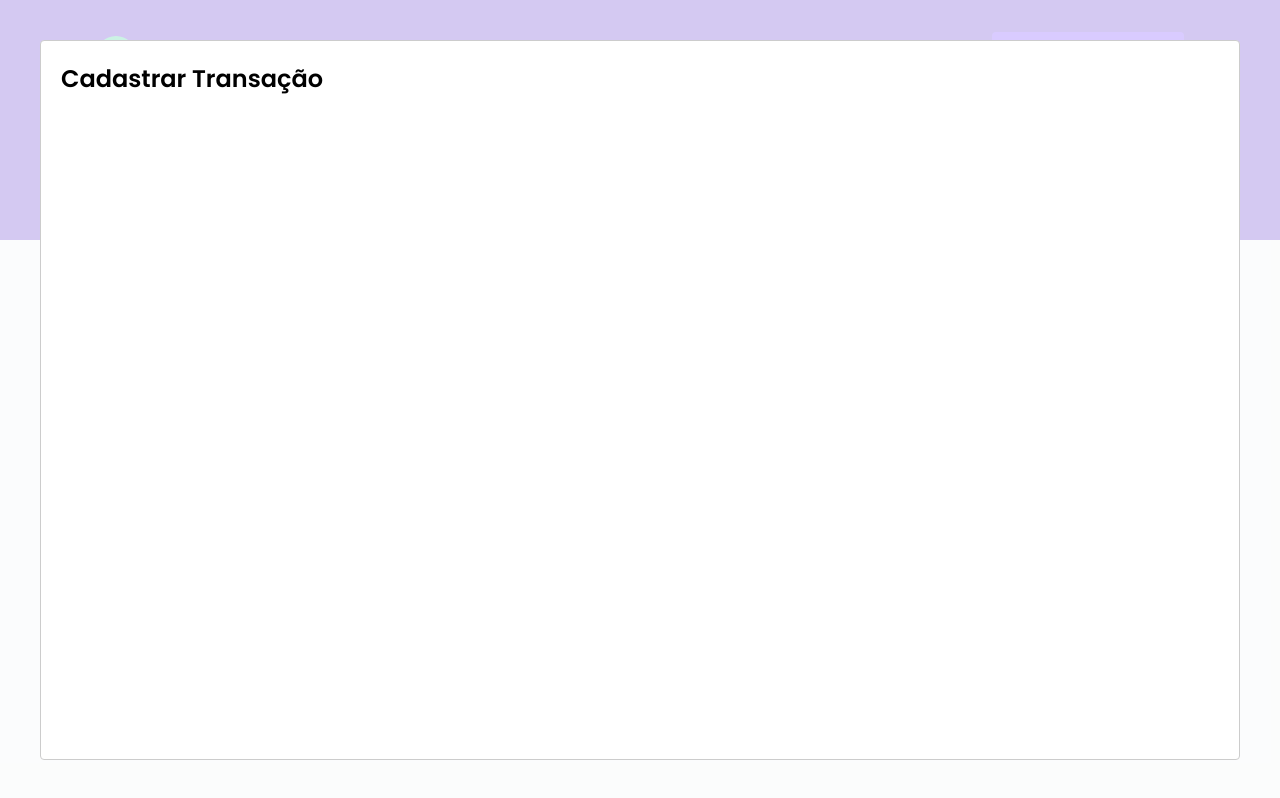
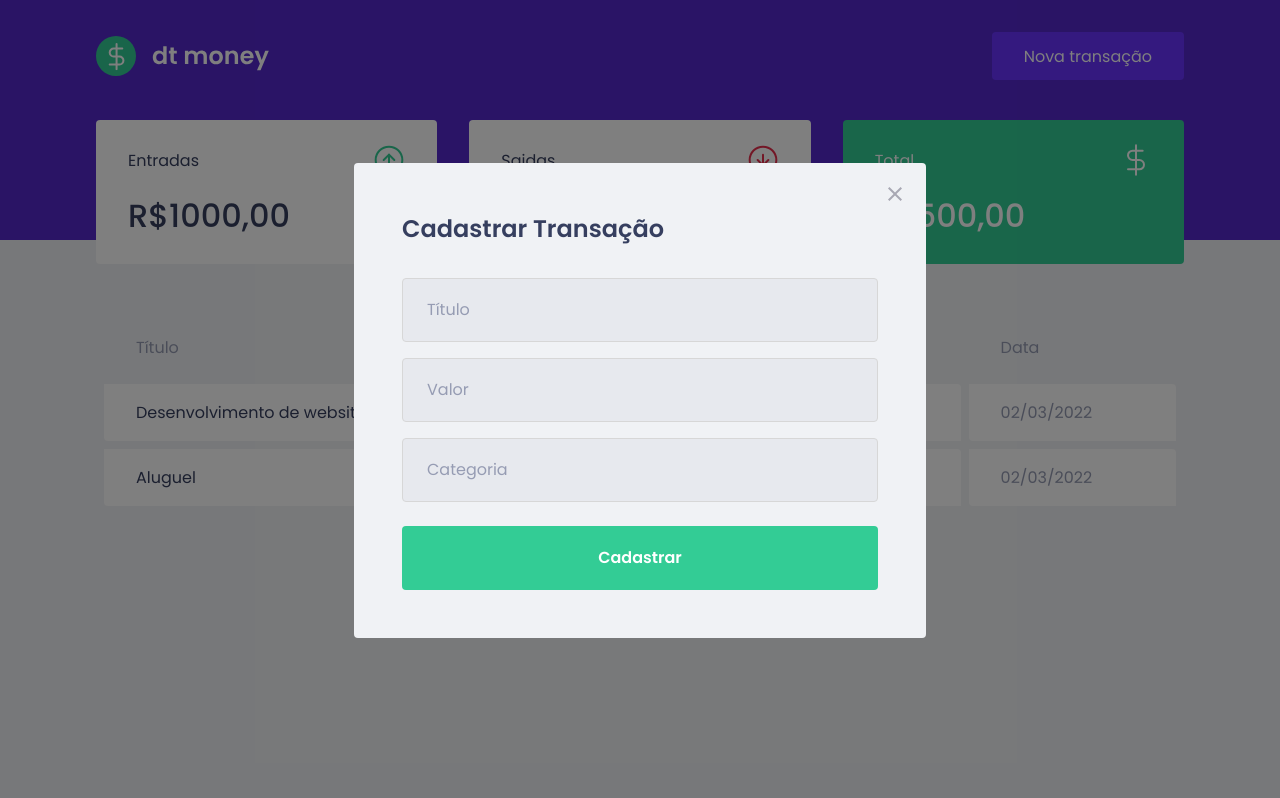
Before and after one commit to 1SyuLi/dtMoney, a React (Create React App) app: page / in a window 1280 px wide. Both pictures are taken after a click on the button "Nova transação". Built offline with nearby package versions, Linux system fonts and the light colour scheme; no server answers; what miragejs would draw is missing.

Commit message:
Modal Style

```diff
--- a/src/App.tsx
+++ b/src/App.tsx
@@ -3,6 +3,7 @@
 import { GlobalStyle } from './styles/global';
 import Modal from 'react-modal';
 import { useState } from 'react';
+import { NewTransactionModal } from './components/NewTransactionModal';
 
 
 Modal.setAppElement('#root');
@@ -25,13 +26,10 @@
       <GlobalStyle />
       <Header onOpenNewTransactionModal={handleOpenNewTransactionModal} />
       <Dashboard />
-
-      <Modal
+      <NewTransactionModal
         isOpen={isNewTransactionModalOpen}
         onRequestClose={handleCloseNewTransactionModal}
-      >
-        <h2>Cadastrar Transação</h2>
-      </Modal>
+      />
     </>
   );
 }
--- /dev/null
+++ b/src/components/NewTransactionModal/index.tsx
@@ -0,0 +1,55 @@
+import { Container } from "./styles";
+import Modal from 'react-modal';
+
+import CloseImg from '../../assets/close.svg';
+
+
+interface NewTransactionModalProps {
+    isOpen: boolean,
+    onRequestClose: () => void,
+}
+
+export function NewTransactionModal({ isOpen, onRequestClose }: NewTransactionModalProps) {
+
+
+    return (
+
+        <Modal
+            isOpen={isOpen}
+            onRequestClose={onRequestClose}
+            overlayClassName="react-modal-overlay"
+            className="react-modal-content"
+        >
+            <button
+                type="button"
+                onClick={onRequestClose}
+                className="react-modal-close"
+            >
+                <img src={CloseImg} alt="Fechar modal" />
+            </button>
+
+            <Container>
+                <h2>Cadastrar Transação</h2>
+
+                <input
+                    type="text"
+                    placeholder="Título"
+                />
+
+                <input
+                    type="number"
+                    placeholder="Valor"
+                />
+
+                <input
+                    placeholder="Categoria"
+                />
+
+                <button type="submit">
+                    Cadastrar
+                </button>
+
+            </Container>
+        </Modal>
+    )
+}
--- /dev/null
+++ b/src/components/NewTransactionModal/styles.ts
@@ -0,0 +1,50 @@
+import styled from 'styled-components';
+
+
+export const Container = styled.form`
+
+    h2{
+        color: var(--text-title);
+        font-size: 1.5rem;
+        margin-bottom: 2rem;
+    }
+
+    input{
+        width: 100%;
+        padding: 0 1.5rem;
+        height: 4rem;
+        border-radius: 0.25rem;
+        background-color: #e7e9ee;
+        border: 1px solid #d7d7d7;
+        font-weight: 400;
+        font-size: 1rem;
+
+        &::placeholder{
+            color: var(--text-body);
+        }
+
+        & + input{
+            margin-top: 1rem;
+        }
+    }
+
+    button[type="submit"]{
+        width: 100%;
+        padding: 0 1.5rem;
+        height: 4rem;
+        background-color: var(--green);
+        color: #fff;
+        border-radius: 0.25rem;
+        border: 0;
+        font-size: 1rem;
+        margin-top: 1.5rem;
+        font-weight: 600;
+
+        transition: filter 0.2s;
+
+
+        &:hover{
+            filter: brightness(0.9);
+        }
+    }
+`;
--- a/src/styles/global.ts
+++ b/src/styles/global.ts
@@ -54,4 +54,40 @@
         opacity: 0.6;
         cursor: not-allowed;
     }
+
+    .react-modal-overlay{
+        background-color: rgba(0, 0, 0, 0.5);
+        position: fixed;
+        top: 0;
+        bottom: 0;
+        right: 0;
+        left: 0;
+        display: flex;
+        align-items: center;
+        justify-content: center;
+
+    }
+
+    .react-modal-content{
+        width: 100%;
+        max-width: 572px;
+        background-color: var(--background);
+        padding: 3rem;
+        position: relative;
+        border-radius: 0.25rem;
+    }
+
+
+    .react-modal-close{
+        position: absolute;
+        right: 1.5rem;
+        top: 1.5rem;
+        border: 0;
+        background-color: transparent;
+        transition: filter 0.2s;
+
+        &:hover{
+            filter: brightness(0.7);
+        }
+    }
 `;
```
